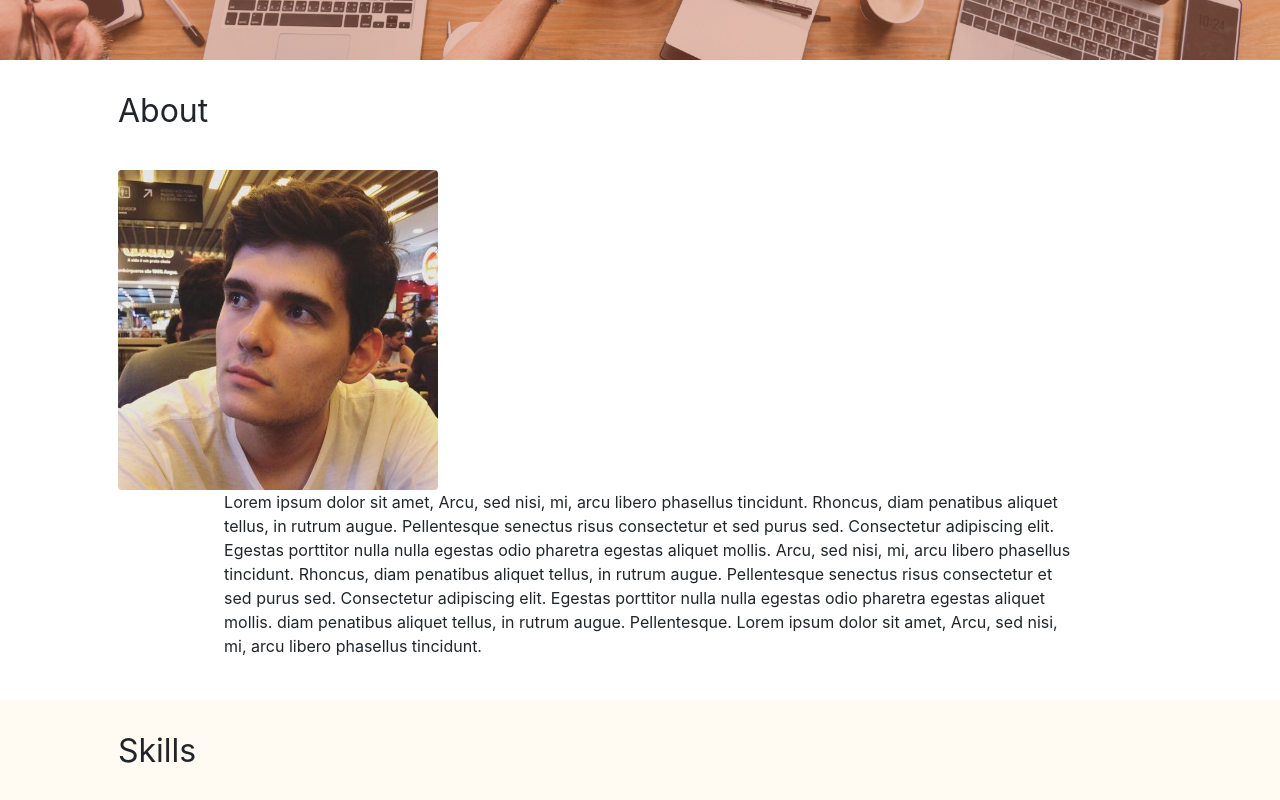
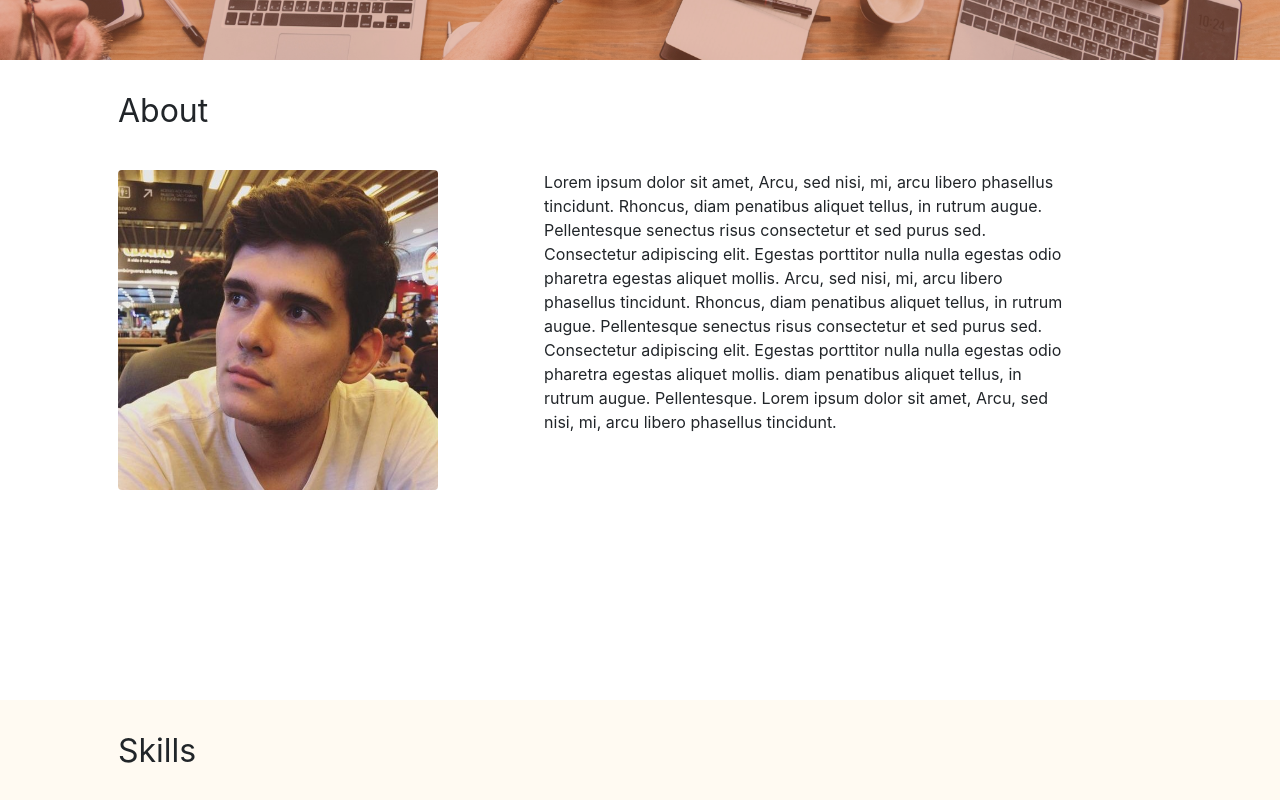
Before and after one commit to LucasGallante/lucasgallante.github.io, a React (Create React App) app in the folder portfolio/: page / in a window 1280 px wide. Shown: the part 580-1380 px from the top of the page. Built offline with nearby package versions, Linux system fonts and the light colour scheme.

Commit message:
Fixing a bug that was breaking some of the layouts

```diff
--- a/portfolio/src/components/Projects/styles.css
+++ b/portfolio/src/components/Projects/styles.css
@@ -20,7 +20,7 @@
     font-weight: 400;
 }
 
-.content {
+.projects .content {
     display: flex;
     flex-direction: column;
 }
```
